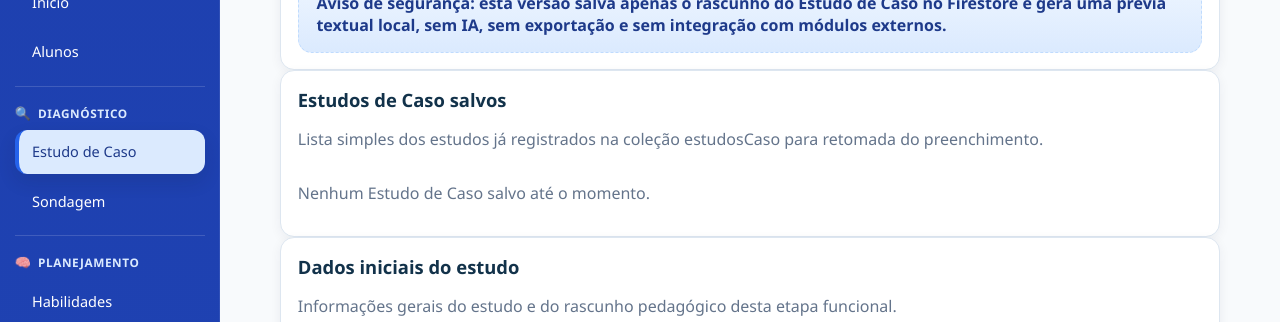
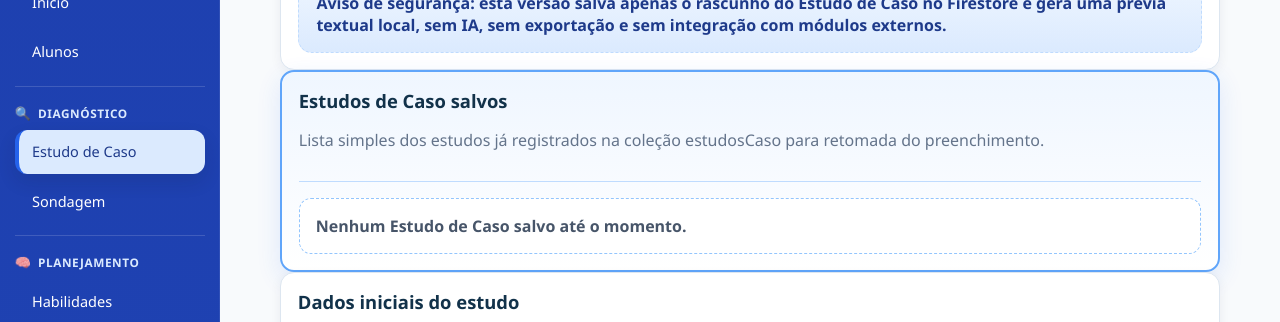
Before and after one commit to terezinhasouzacosta-netizen/aee-registro-eraa, a React (Vite) app: page /estudo-de-caso in a window 1280 px wide. Shown: the part 264-586 px from the top of the page. Built offline with nearby package versions, Linux system fonts and the light colour scheme; no server answers; the database is empty; sample sign-in values are in the browser's storage.

Commit message:
Ajusta visibilidade dos estudos de caso salvos

```diff
--- a/src/pages/EstudoCasoPage.jsx
+++ b/src/pages/EstudoCasoPage.jsx
@@ -2303,10 +2303,13 @@ function EstudoCasoPage() {
         </div>
       </section>
 
-      <section className="panel">
+      <section
+        className="panel estudo-caso-salvos-panel"
+        aria-labelledby="estudos-caso-salvos-titulo"
+      >
         <div className="estudo-caso-section-header">
           <div>
-            <h2>Estudos de Caso salvos</h2>
+            <h2 id="estudos-caso-salvos-titulo">Estudos de Caso salvos</h2>
             <p className="muted">
               Lista simples dos estudos já registrados na coleção estudosCaso para retomada do
               preenchimento.
@@ -2317,7 +2320,7 @@ function EstudoCasoPage() {
         {carregandoEstudosSalvos ? (
           <p className="muted">Carregando estudos salvos...</p>
         ) : estudosSalvos.length ? (
-          <div className="estudo-caso-question-list">
+          <div className="estudo-caso-question-list estudo-caso-salvos-list">
             {estudosSalvos.map((estudo) => {
               const nomeAluno = obterNomeEstudoSalvo(estudo);
               const statusLabel = obterLabelStatusEstudo(estudo.statusGeral);
@@ -2325,7 +2328,10 @@ function EstudoCasoPage() {
               const abrindoEstudoAtual = abrindoEstudoId === estudo.id;
 
               return (
-                <article key={estudo.id} className="estudo-caso-question-card">
+                <article
+                  key={estudo.id}
+                  className="estudo-caso-question-card estudo-caso-salvo-card"
+                >
                   <div className="estudo-caso-question-top">
                     <div>
                       <p className="estudo-caso-question-text">{nomeAluno}</p>
@@ -2375,6 +2381,7 @@ function EstudoCasoPage() {
                   <div className="form-actions estudo-caso-actions">
                     <button
                       type="button"
+                      className="btn-primary estudo-caso-abrir-button"
                       onClick={() => handleAbrirEstudoSalvo(estudo.id)}
                       disabled={
                         abrindoEstudoAtual ||
@@ -2391,7 +2398,9 @@ function EstudoCasoPage() {
             })}
           </div>
         ) : (
-          <p className="muted">Nenhum Estudo de Caso salvo até o momento.</p>
+          <p className="estudo-caso-salvos-empty">
+            Nenhum Estudo de Caso salvo até o momento.
+          </p>
         )}
       </section>
 
--- a/src/styles/global.css
+++ b/src/styles/global.css
@@ -2535,6 +2535,40 @@ textarea:focus {
   margin-bottom: 0.2rem;
 }
 
+.estudo-caso-page .estudo-caso-salvos-panel {
+  border: 2px solid #60a5fa;
+  background: linear-gradient(180deg, #eff6ff 0%, #ffffff 100%);
+  box-shadow: 0 8px 24px rgba(37, 99, 235, 0.12);
+}
+
+.estudo-caso-page .estudo-caso-salvos-panel .estudo-caso-section-header {
+  padding-bottom: 0.85rem;
+  border-bottom: 1px solid #bfdbfe;
+}
+
+.estudo-caso-page .estudo-caso-salvos-list {
+  margin-top: 0;
+}
+
+.estudo-caso-page .estudo-caso-salvo-card {
+  background: #ffffff;
+  border-color: #bfdbfe;
+}
+
+.estudo-caso-page .estudo-caso-salvos-empty {
+  margin: 0;
+  padding: 1rem;
+  border: 1px dashed #93c5fd;
+  border-radius: 12px;
+  background: #ffffff;
+  color: #475569;
+  font-weight: 600;
+}
+
+.estudo-caso-page .estudo-caso-abrir-button {
+  min-width: 104px;
+}
+
 .estudo-caso-page .estudo-caso-iniciais-grid {
   display: grid;
   grid-template-columns: repeat(3, minmax(0, 1fr));
```
